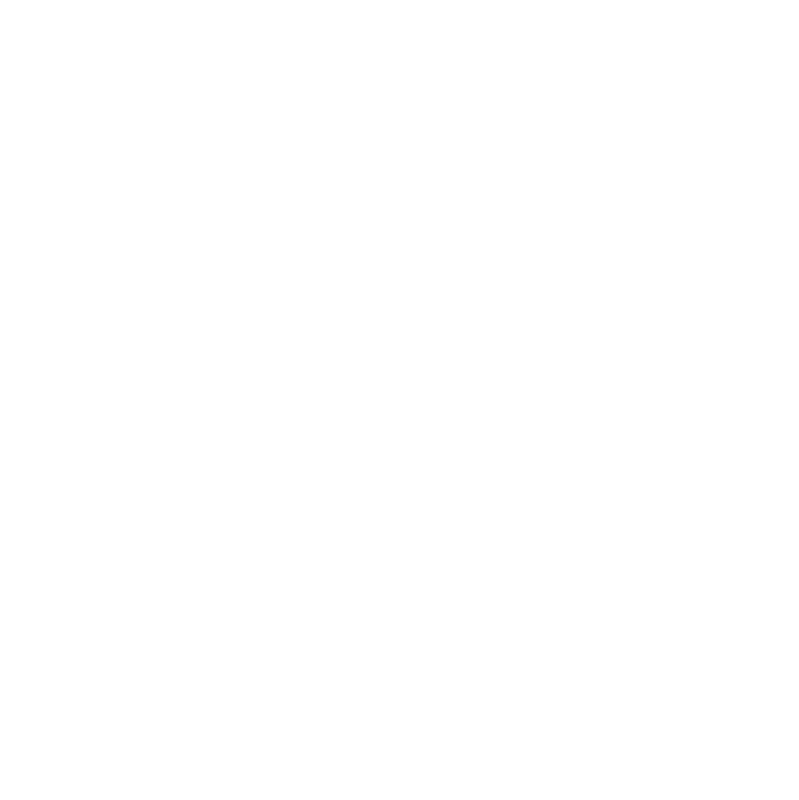
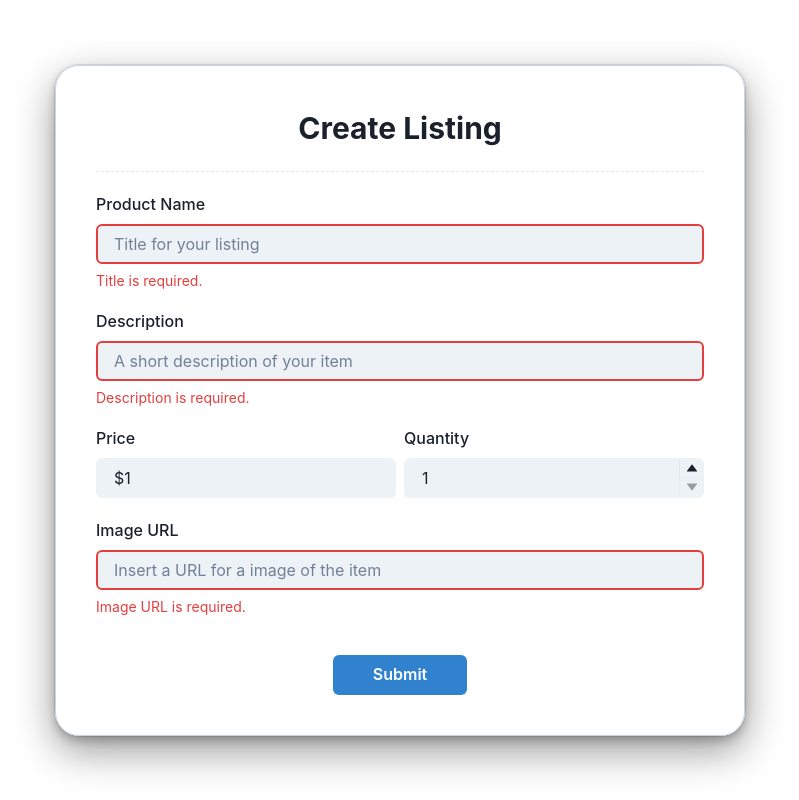
Before and after one commit to alvin-vo/Shop-It-Up, a React (Create React App) app in the folder Shop_It_Up/frontend/shop-it-up/: page /add-listing in a window 1280 px wide. Before the commit this address had no page. Shown: the whole page, without its empty margins (240-1039 px from the left). Built offline with nearby package versions, Linux system fonts and the light colour scheme.

Commit message:
routed navbar buttons

```diff
--- a/Shop_It_Up/frontend/shop-it-up/src/App.tsx
+++ b/Shop_It_Up/frontend/shop-it-up/src/App.tsx
@@ -4,6 +4,7 @@ import { BrowserRouter as Router, Route, Routes } from 'react-router-dom';
 import LoginPage from './features/LoginPage/presentation/LoginPage'; // Adjust the import path as necessary
 import CartPage from './features/Cart/CartPage/presentation/CartPage';
 import CheckoutPage from './features/CheckoutPage/presentation/CheckoutPage';
+import ProductsCreate from './features/Products/Presentation/ProductsCreate';
 
 const App: React.FC = () => {
   return (
@@ -13,6 +14,7 @@ const App: React.FC = () => {
         <Route path="/" element={<HomePage/>} />
         <Route path="/shoppingcart" element={<CartPage/>} />
         <Route path="/checkout" element={<CheckoutPage/>} />
+        <Route path="/add-listing" element={<ProductsCreate/>} />
       </Routes>
     </Router>
   );
--- a/Shop_It_Up/frontend/shop-it-up/src/features/NavBar/Presentation/drop_down_menu.tsx
+++ b/Shop_It_Up/frontend/shop-it-up/src/features/NavBar/Presentation/drop_down_menu.tsx
@@ -11,6 +11,7 @@ import {
 } from "@chakra-ui/react";
 import { IconButton } from "@chakra-ui/react";
 import { Avatar, AvatarBadge, AvatarGroup } from "@chakra-ui/react";
+import { Link } from "react-router-dom";
 
 const DropDownMenu = () => {
   return (
@@ -25,15 +26,19 @@ const DropDownMenu = () => {
 
       <MenuList>
         <MenuGroup title="Profile">
-          <MenuItem>My Cart</MenuItem>
-          <MenuItem>My Personal Items List</MenuItem>
+          <Link to="/shoppingcart">
+            <MenuItem>My Cart</MenuItem>
+          </Link>
+
+          {/* <MenuItem>My Personal Items List</MenuItem>
           <MenuItem>My Account</MenuItem>
-          <MenuItem>Settings</MenuItem>
+          <MenuItem>Settings</MenuItem> */}
         </MenuGroup>
 
         <MenuDivider />
-
-        <MenuItem>Log Out</MenuItem>
+        <Link to="/login">
+          <MenuItem>Log Out</MenuItem>
+        </Link>
       </MenuList>
     </Menu>
   );
--- a/Shop_It_Up/frontend/shop-it-up/src/features/NavBar/Presentation/nav_bar.tsx
+++ b/Shop_It_Up/frontend/shop-it-up/src/features/NavBar/Presentation/nav_bar.tsx
@@ -3,6 +3,7 @@ import { IconButton } from "@chakra-ui/react";
 import { PiListPlusLight, PiUserList, PiShoppingCart } from "react-icons/pi";
 import DropDownMenu from "./drop_down_menu";
 import SearchBar from "./search_bar";
+import { Link } from "react-router-dom";
 import {
   Box,
   Flex,
@@ -24,6 +25,7 @@ function NavBar(props: any){
       gap="3"
     >
       <Box w="90px" h="75">
+        <Link to="/">
           <IconButton
             aria-label="logo"
             icon={<Image src={" ./images/transparent-logo.png"} alt="Logo" />}
@@ -32,6 +34,7 @@ function NavBar(props: any){
             size="auto"
             _hover={{ bg: "##FFFF" }}
           />
+        </Link>
       </Box>
 
       <Box w="350px">
@@ -48,29 +51,33 @@ function NavBar(props: any){
 
       <Flex gap="2">
         <Box w="50px" h="10">
+          <Link to="/add-listing">
             <IconButton
               aria-label="Add Listing"
               icon={<PiListPlusLight />}
               variant="ghost"
               fontSize={30}
             />
+          </Link>
         </Box>
-        <Box w="50px" h="10">
+        {/* <Box w="50px" h="10">
           <IconButton
             aria-label="Personal List"
             icon={<PiUserList />}
             variant="ghost"
             fontSize={30}
           />
-        </Box>
+        </Box> */}
 
         <Box w="50px" h="10">
+          <Link to="/shoppingcart">
             <IconButton
               aria-label="Cart Button"
               icon={<PiShoppingCart />}
               variant="ghost"
               fontSize={30}
             />
+          </Link>
         </Box>
 
         <Box w="50px" h="10">
--- a/Shop_It_Up/frontend/shop-it-up/src/features/Products/Presentation/ProductsCreate.tsx
+++ b/Shop_It_Up/frontend/shop-it-up/src/features/Products/Presentation/ProductsCreate.tsx
@@ -1,5 +1,6 @@
-import { useFormik } from 'formik';
-import { v4 as uuidv4 } from 'uuid';
+import { Link } from "react-router-dom";
+import { useFormik } from "formik";
+import { v4 as uuidv4 } from "uuid";
 import {
   Box,
   FormControl,
@@ -17,44 +18,50 @@ import {
   Text,
   Divider,
   useToast,
-    FormErrorMessage
-} from '@chakra-ui/react';
+  FormErrorMessage,
+} from "@chakra-ui/react";
 
-import axios from 'axios';
+import axios from "axios";
 
-import { ProductsRepositoryImpl } from '../ProductsRepo/ProductsRepo'
+import { ProductsRepositoryImpl } from "../ProductsRepo/ProductsRepo";
 
 function ProductsCreate(props: any) {
   const toast = useToast();
   const formik = useFormik({
     initialValues: {
-            productId: '',
-            sellerId: '',
-            title: '',
+      productId: "",
+      sellerId: "",
+      title: "",
       quantity: 1,
-            description: '',
+      description: "",
       price: 1,
-            img: ''
+      img: "",
     },
     onSubmit: () => {
       //using my own submit function to get toast functionality
-        }
+    },
   });
 
-    const isErrorTitle = formik.values.title === '';
-    const isErrorDescription = formik.values.description === '';
-    const isErrorImage = formik.values.img === '';
-
+  const isErrorTitle = formik.values.title === "";
+  const isErrorDescription = formik.values.description === "";
+  const isErrorImage = formik.values.img === "";
 
   return (
-        <Flex h='100vh' w='100vw' align='center' justify='center'>
-            <Box borderWidth='1px' borderRadius='3xl' borderColor='gray.300' p='10' boxShadow='dark-lg'>
-
-                <Flex w='100%' justify='center' mb={5}>
-                    <Text fontSize='3xl' as='b'>Create Listing</Text>
+    <Flex h="100vh" w="100vw" align="center" justify="center">
+      <Box
+        borderWidth="1px"
+        borderRadius="3xl"
+        borderColor="gray.300"
+        p="10"
+        boxShadow="dark-lg"
+      >
+        <Flex w="100%" justify="center" mb={5}>
+          <Text fontSize="3xl" as="b">
+            Create Listing
+          </Text>
         </Flex>
 
-                <Divider variant='dashed' />
+        <Divider variant="dashed" />
 
         <form onSubmit={formik.handleSubmit}>
           <VStack mt={5} spacing={5}>
@@ -67,8 +74,7 @@ function ProductsCreate(props: any) {
                 variant="filled"
                 onChange={formik.handleChange}
                 value={formik.values.title}
-                                placeholder='Title for your listing'
-
+                placeholder="Title for your listing"
               />
               <FormErrorMessage>Title is required.</FormErrorMessage>
             </FormControl>
@@ -82,7 +88,7 @@ function ProductsCreate(props: any) {
                 variant="filled"
                 onChange={formik.handleChange}
                 value={formik.values.description}
-                                placeholder='A short description of your item'
+                placeholder="A short description of your item"
               />
 
               <FormErrorMessage>Description is required.</FormErrorMessage>
@@ -95,13 +101,14 @@ function ProductsCreate(props: any) {
                   max={100000}
                   min={0}
                   id="quantity"
-                                    inputMode='numeric'
-                                    onChange={v => {
-                                        formik.setFieldValue("price", v)
+                  inputMode="numeric"
+                  onChange={(v) => {
+                    formik.setFieldValue("price", v);
                   }}
                   value={"$" + formik.values.price}
                   isDisabled={false}
-                                    variant='filled'>
+                  variant="filled"
+                >
                   <NumberInputField />
                 </NumberInput>
               </FormControl>
@@ -113,13 +120,14 @@ function ProductsCreate(props: any) {
                   max={999}
                   min={1}
                   id="quantity"
-                                    inputMode='decimal'
-                                    onChange={v => {
-                                        formik.setFieldValue("quantity", v)
+                  inputMode="decimal"
+                  onChange={(v) => {
+                    formik.setFieldValue("quantity", v);
                   }}
                   value={formik.values.quantity}
                   isDisabled={false}
-                                    variant='filled'>
+                  variant="filled"
+                >
                   <NumberInputField />
 
                   <NumberInputStepper>
@@ -127,9 +135,7 @@ function ProductsCreate(props: any) {
                     <NumberDecrementStepper />
                   </NumberInputStepper>
                 </NumberInput>
-
               </FormControl>
-
             </HStack>
 
             <FormControl isInvalid={isErrorImage}>
@@ -141,34 +147,52 @@ function ProductsCreate(props: any) {
                 variant="filled"
                 onChange={formik.handleChange}
                 value={formik.values.img}
-                                placeholder='Insert a URL for a image of the item'
+                placeholder="Insert a URL for a image of the item"
               />
               <FormErrorMessage>Image URL is required.</FormErrorMessage>
             </FormControl>
-
-                        <Button type="button" colorScheme="blue" px={10} mt={5} onMouseDown={() => {
+            <Link to="/">
+              <Button
+                type="button"
+                colorScheme="blue"
+                px={10}
+                mt={5}
+                onMouseDown={() => {
                   async function handleSubmit(): Promise<unknown> {
-                                let foo:ProductsRepositoryImpl = new ProductsRepositoryImpl()
+                    let foo: ProductsRepositoryImpl =
+                      new ProductsRepositoryImpl();
                     let myProducts = await foo.fetchProducts();
-                                formik.values.productId = (myProducts.length + 1).toString();
+                    formik.values.productId = (
+                      myProducts.length + 1
+                    ).toString();
                     formik.values.sellerId = uuidv4();
-                                const request = await axios.post('/api/products/create', formik.values)
-                                console.log(request)
+                    const request = await axios.post(
+                      "/api/products/create",
+                      formik.values
+                    );
+                    console.log(request);
                     return request;
-
                   }
 
                   toast.promise(handleSubmit(), {
-                                success: { title: 'Response from server', description: 'Looks great' },
-                                error: { title: 'Disconnected from server', description: 'Something wrong' },
-                                loading: { title: 'Loading', description: 'Please wait' },
-                            })
-                        }}>
+                    success: {
+                      title: "Response from server",
+                      description: "Looks great",
+                    },
+                    error: {
+                      title: "Disconnected from server",
+                      description: "Something wrong",
+                    },
+                    loading: { title: "Loading", description: "Please wait" },
+                  });
+                }}
+              >
                 Submit
               </Button>
+            </Link>
           </VStack>
         </form>
-            </Box >
+      </Box>
     </Flex>
   );
 }
```
Also changed, not shown: 1 other file (tests, documents, lock files or other folders). Lines whose indentation alone changed are shown as unchanged.
